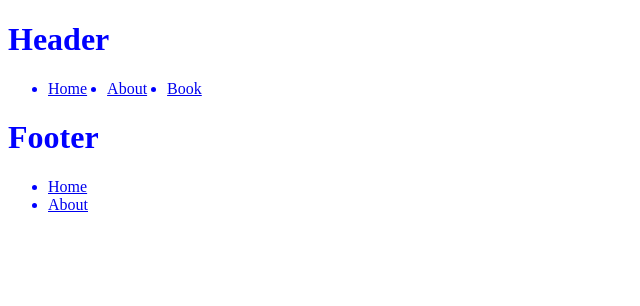
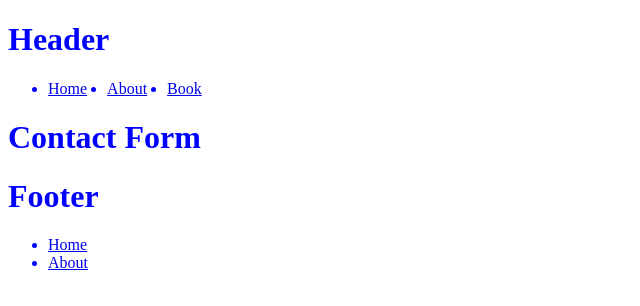
Before and after one commit to MyatThazin-Aung9/vite-wp, a Vue app: page /contact in a window 1280 px wide. Shown: the top 306 px of the page, without its empty margins (0-640 px from the left). Built offline with nearby package versions, Linux system fonts and the light colour scheme; no server answers.

Commit message:
upload files via update

```diff
--- a/src/router/index.js
+++ b/src/router/index.js
@@ -7,6 +7,7 @@ import AboutPage from '@/views/page/about.vue'
 import BookPage from '@/views/post/Book.vue'
 import NewsPage from '@/views/post/News.vue'
 import BookSingle from '@/views/single/Book-single.vue'
+import Contact from '@/views/page/contact.vue'
 
 const router = createRouter({
     history: createWebHistory(),
@@ -36,6 +37,11 @@ const router = createRouter({
           name: 'book.single',
           component: BookSingle,
       },
+      {
+          path: '/contact',
+          name: 'contact',
+          component: Contact,
+    },
     ],
   });
 
--- /dev/null
+++ b/src/views/page/contact.vue
@@ -0,0 +1,82 @@
+<script setup>
+import { ref, watchEffect } from 'vue';
+import { usePageStore } from "../../stores/page";
+
+    const pageStore = usePageStore()
+    pageStore.getContentPage('contact')
+
+    const pageContent = ref('')
+
+    watchEffect(() => {
+            if(pageStore._page !== null) {
+                pageContent.value = pageStore._page
+            }
+    }, [pageStore._page])
+
+    // export default {
+    //   mounted() {
+    //     window.addEventListener('load', () => {
+    //       if (typeof window.wpcf7 !== 'undefined') {
+    //         const contactForm = this.$refs.contactForm
+    //         contactForm.innerHTML = '[contact-form-7 id="29" title="Contact form 1"]'
+    //         window.wpcf7.initForm(contactForm)
+    //       },
+    //     }),
+    //   },
+    // };
+
+
+    // export default {
+    //   data() {
+    //     return {
+    //       formData: {
+    //         name: '',
+    //         email: ''
+    //       }
+    //     }
+    //   },
+    //   methods: {
+    //     submitForm() {
+    //       const form = document.querySelector('form')
+    //       window.addEventListener('load', () => {
+    //         if (typeof window.wpcf7 !== 'undefined') {
+    //           window.wpcf7.initForm(form)
+    //           window.wpcf7.addEventListener('wpcf7mailsent', () => {
+    //             fetch('/api/data', {
+    //               method: 'POST',
+    //               headers: { 'Content-Type': 'application/json' },
+    //               body: JSON.stringify(this.formData)
+    //             })
+    //               .then(response => response.json())
+    //               .then(data => console.log(data))
+    //               .catch(error => console.error(error))
+    //           })
+    //         }
+    //       })
+    //     }
+    //   }
+    // }
+</script>
+
+<template>
+  <h1>Contact Form</h1>
+  <!-- <div>
+    <div ref="contactForm"></div>
+  </div> -->
+
+    <!-- <div>
+        <form @submit.prevent="submitForm">
+          <label for="name">Name:</label>
+          <input type="text" id="name" v-model="formData.name">
+
+          <label for="email">Email:</label>
+          <input type="email" id="email" v-model="formData.email">
+
+          <button type="submit">Submit</button>
+        </form>
+    </div> -->
+</template>
+
+<style scoped lang="scss">
+
+</style>
--- a/src/views/post/Book.vue
+++ b/src/views/post/Book.vue
@@ -23,7 +23,7 @@ watchEffect(() => {
     <p>{{ post.custom_fields.name }}</p>
     <p>{{post.custom_fields.description}}</p>
     <div><a :href="'/books/'+post.id">More</a></div>
-    <pre>{{ posts }}</pre>
+    <!-- <pre>{{ posts }}</pre> -->
   </div>
 </template>
 
```
Also changed, not shown: 1 other file (tests, documents, lock files or other folders).
